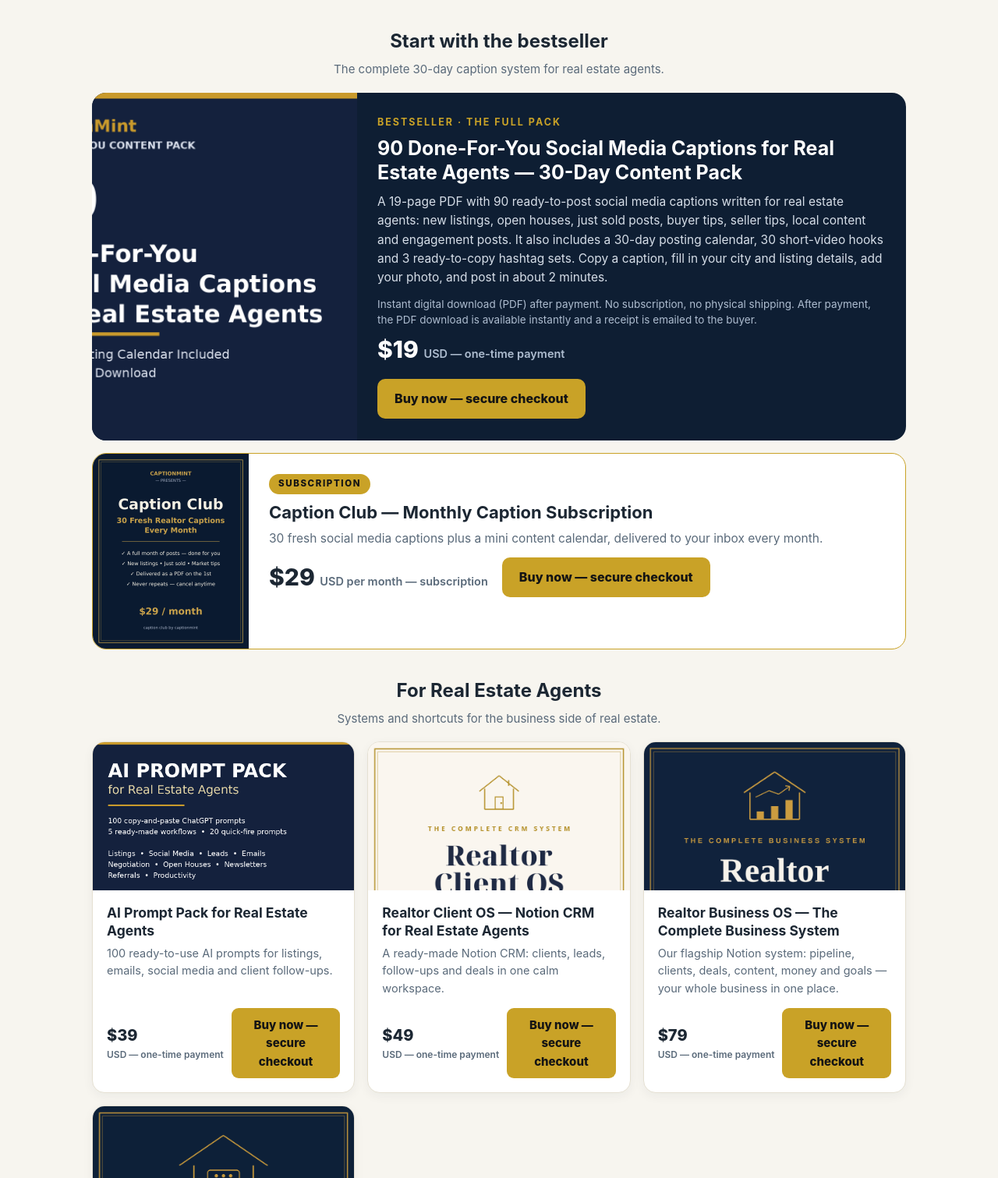
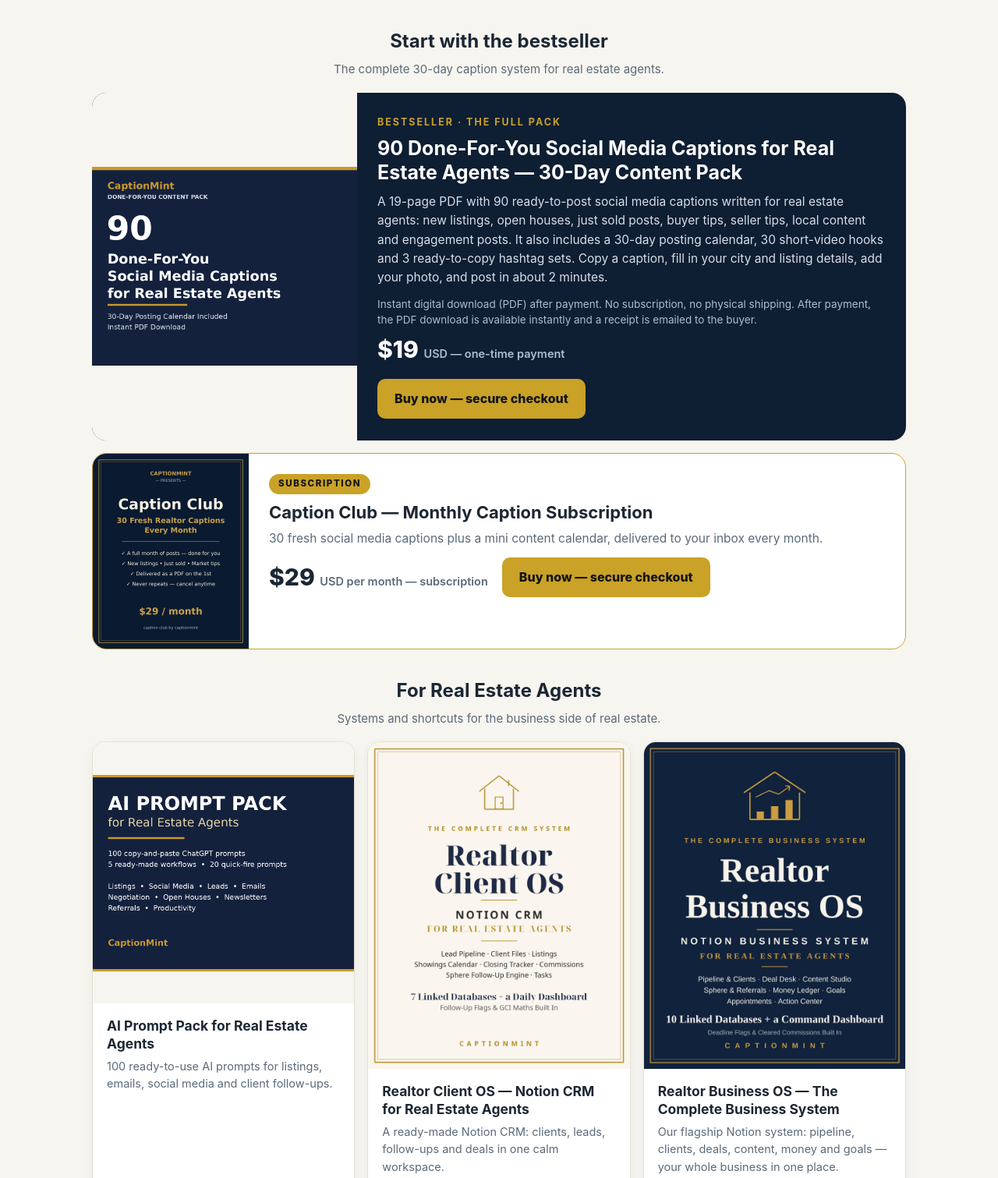
Before and after one commit to TanvirAhmed-BD/captionmint-store, a plain HTML site: page index.html in a window 1280 px wide. Shown: the part 699-2210 px from the top of the page at 78% size. Drawn offline with Linux system fonts and the light colour scheme.

Commit message:
Fix cover image cropping — uniform no-crop frames

```diff
--- a/index.html
+++ b/index.html
@@ -22,7 +22,7 @@
   /* Header */
   header{background:var(--navy);color:#fff}
   .header-in{display:flex;align-items:center;gap:10px;padding:12px 0}
-  .header-in img{width:38px;height:38px;border-radius:50%}
+  .header-in img{width:38px;height:38px;object-fit:contain}
   .brand{font-weight:800;font-size:20px;letter-spacing:.3px}
   .brand span{color:var(--gold)}
   .header-btn{margin-left:auto;background:var(--gold);color:#141414;font-weight:700;font-size:14px;
@@ -59,9 +59,9 @@
   .featured{background:var(--navy);color:#fff;border-radius:18px;overflow:hidden;
     display:grid;grid-template-columns:1fr}
   @media(min-width:760px){.featured{grid-template-columns:340px 1fr}}
-  .featured .cover{height:100%}
-  .featured .cover img{width:100%;height:100%;object-fit:cover;object-position:top}
-  @media(max-width:759px){.featured .cover img{height:230px}}
+  .featured .cover{background:var(--paper);aspect-ratio:4/3}
+  .featured .cover img{width:100%;height:100%;object-fit:contain}
+  @media(min-width:760px){.featured .cover{aspect-ratio:auto}}
   .featured .body{padding:28px 26px}
   .featured .tag{color:var(--gold);font-weight:700;font-size:12.5px;letter-spacing:2px;text-transform:uppercase}
   .featured h3{font-size:25px;line-height:1.25;margin:9px 0 10px}
@@ -76,8 +76,9 @@
   .club{background:var(--card);border:1.5px solid var(--gold);border-radius:18px;overflow:hidden;
     display:grid;grid-template-columns:1fr;margin-top:16px}
   @media(min-width:760px){.club{grid-template-columns:200px 1fr}}
-  .club .cover img{width:100%;height:100%;object-fit:cover;object-position:top}
-  @media(max-width:759px){.club .cover img{height:200px}}
+  .club .cover{background:var(--paper);aspect-ratio:1/1}
+  .club .cover img{width:100%;height:100%;object-fit:contain}
+  @media(min-width:760px){.club .cover{aspect-ratio:auto}}
   .club .body{padding:24px 26px}
   .badge{display:inline-block;background:var(--gold);color:#141414;font-weight:800;font-size:11.5px;
     letter-spacing:1.6px;text-transform:uppercase;border-radius:999px;padding:4px 12px;margin-bottom:10px}
@@ -91,7 +92,8 @@
   @media(min-width:900px){.grid{grid-template-columns:1fr 1fr 1fr}}
   .card{background:var(--card);border:1px solid var(--line);border-radius:16px;overflow:hidden;
     display:flex;flex-direction:column;box-shadow:0 4px 14px rgba(14,30,51,.05)}
-  .card .cover img{width:100%;height:190px;object-fit:cover;object-position:top}
+  .card .cover{background:var(--paper);aspect-ratio:1/1}
+  .card .cover img{width:100%;height:100%;object-fit:contain}
   .card .body{padding:18px;display:flex;flex-direction:column;flex:1}
   .card h3{font-size:17.5px;line-height:1.3;margin-bottom:6px}
   .card p{color:var(--muted);font-size:14.5px;margin-bottom:14px;flex:1}
```
